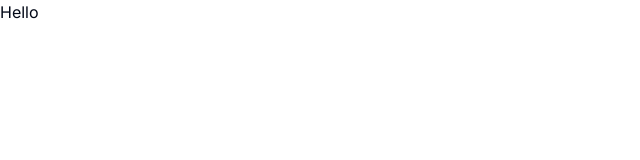
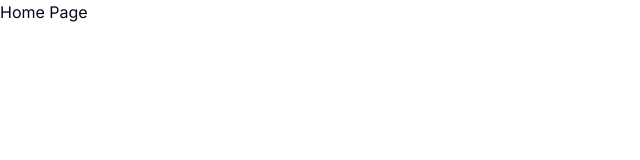
Before and after one commit to EMCaranto/next-ai-saas, a Next.js app: page / in a window 1280 px wide. Shown: the top 160 px of the page, without its empty margins (0-640 px from the left). Built offline with nearby package versions, Linux system fonts and the light colour scheme.

Commit message:
:hammer: Done setting up folder routes structure

```diff
--- /dev/null
+++ b/app/( dashboard )/dashboard/page.tsx
@@ -0,0 +1,9 @@
+const DashboardPage = () => {
+  return(
+    <div>
+      Dashboard Page
+    </div>
+  )
+}
+
+export default DashboardPage
--- /dev/null
+++ b/app/( home )/page.tsx
@@ -0,0 +1,9 @@
+const HomePage = () => {
+  return(
+    <div>
+      Home Page
+    </div>
+  )
+}
+
+export default HomePage
--- a/app/page.tsx
+++ /dev/null
@@ -1,7 +0,0 @@
-export default function Home() {
-  return(
-    <div>
-      Hello
-    </div>
-  )
-}
--- a/app/styles/globals.css
+++ b/app/styles/globals.css
@@ -1,6 +1,10 @@
 @tailwind base;
 @tailwind components;
 @tailwind utilities;
+
+html, body, :root {
+  height: 100%;
+}
 
 @layer base {
   :root {
```
